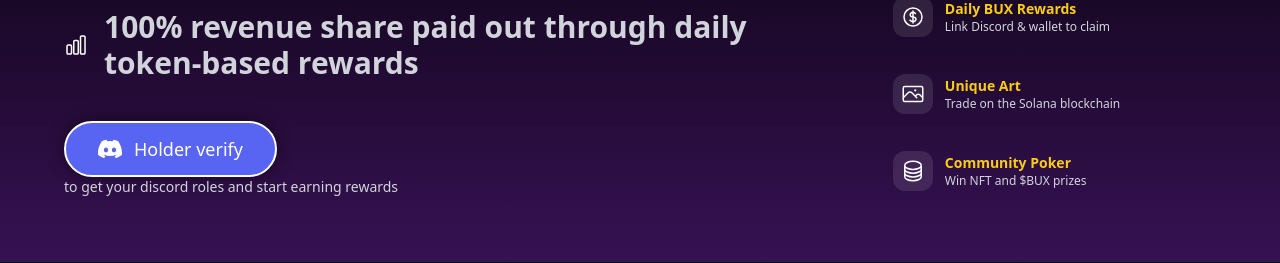
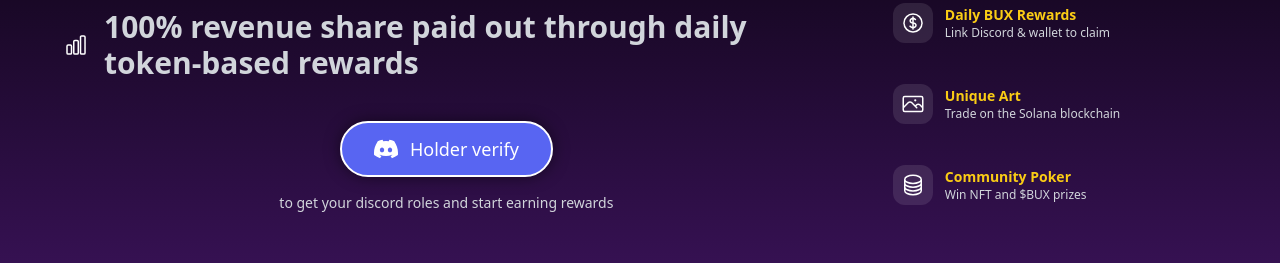
Before and after one commit to tomBUXDAO/BUXDAO, a React (Vite) app: page / in a window 1280 px wide. Shown: the part 231-494 px from the top of the page. Built offline with nearby package versions, Linux system fonts and the light colour scheme; no server answers.

Commit message:
fix: center button and text in landscape mode - Add full width container - Force center alignment in landscape - Add nested flex containers for better control - Maintain responsive behavior

```diff
--- a/src/components/Hero.jsx
+++ b/src/components/Hero.jsx
@@ -56,9 +56,10 @@ const Hero = () => {
                   100% revenue share paid out through daily token-based rewards
                 </span>
               </h2>
-              {/* Center button and stack text on mobile portrait and landscape */}
-              <div className="flex flex-col items-center landscape:items-center sm:flex-row sm:items-start gap-4">
-                <div className="flex flex-col items-center gap-4 sm:block">
+              {/* Center button and text section */}
+              <div className="flex flex-col items-center w-full">
+                <div className="flex flex-col items-center gap-4 w-full landscape:items-center sm:items-start">
+                  <div className="flex flex-col items-center w-full landscape:items-center sm:items-start gap-4">
                     <button className="flex items-center justify-center space-x-3 bg-[#5865F2] px-8 py-3 rounded-full text-white text-base sm:text-lg hover:opacity-90 transition-opacity border-2 border-white shadow-[0_0_15px_rgba(0,0,0,0.5)] whitespace-nowrap">
                       <DiscordIcon className="h-5 w-5 sm:h-6 sm:w-6" />
                       <span>Holder verify</span>
@@ -66,6 +67,7 @@ const Hero = () => {
                     <p className="text-xs landscape:text-sm sm:text-base md:text-lg lg:text-xl text-gray-300 text-center landscape:text-center sm:text-left whitespace-nowrap">
                       to get your discord roles and start earning rewards
                     </p>
+                  </div>
                 </div>
               </div>
             </div>
```
Lines whose indentation alone changed are shown as unchanged.
